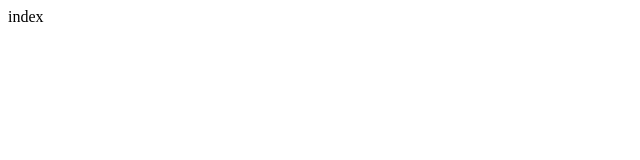
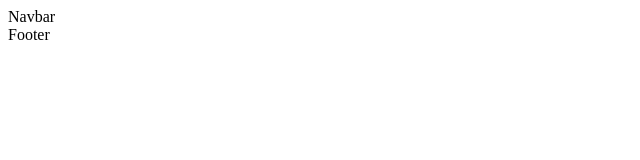
Before and after one commit to theonlyjunaid/codencool, a Next.js app: page / in a window 1280 px wide. Shown: the top 160 px of the page, without its empty margins (0-640 px from the left). Built offline with nearby package versions, Linux system fonts and the light colour scheme.

Commit message:
Started developing App

```diff
--- /dev/null
+++ b/components/home/Footer.jsx
@@ -0,0 +1,9 @@
+import React from 'react'
+
+const Footer = () => {
+  return (
+    <div>Footer</div>
+  )
+}
+
+export default Footer
--- /dev/null
+++ b/components/home/Navbar.jsx
@@ -0,0 +1,9 @@
+import React from 'react'
+
+const Navbar = () => {
+  return (
+    <div>Navbar</div>
+  )
+}
+
+export default Navbar
--- a/pages/index.js
+++ b/pages/index.js
@@ -1,8 +1,14 @@
 import React from 'react'
+import Footer from '../components/home/Footer'
+import Navbar from '../components/home/Navbar'
+
 
 const index = () => {
   return (
-    <div>index</div>
+    <div>
+      <Navbar/>
+      <Footer/>
+    </div>
   )
 }
 
```
